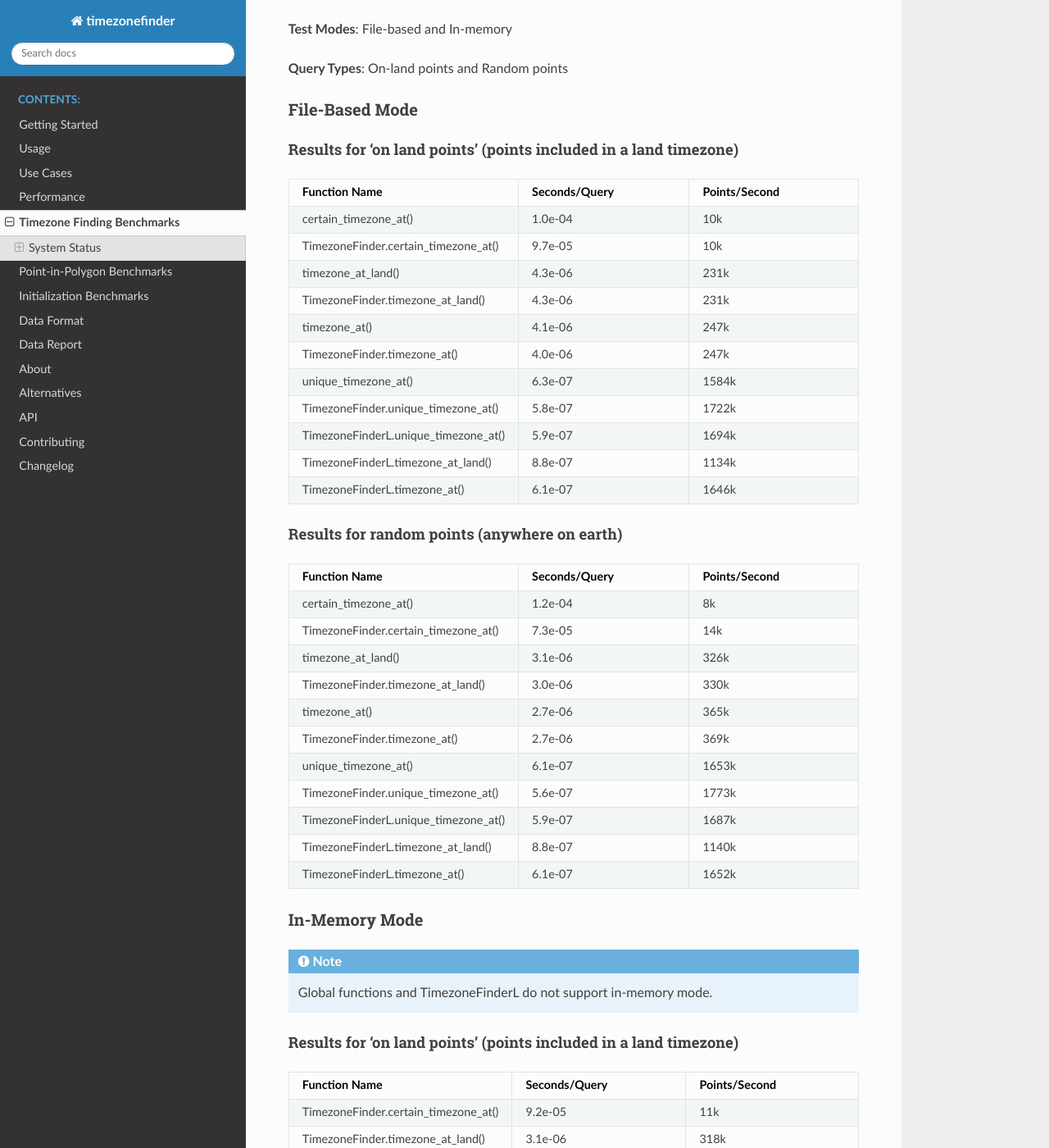
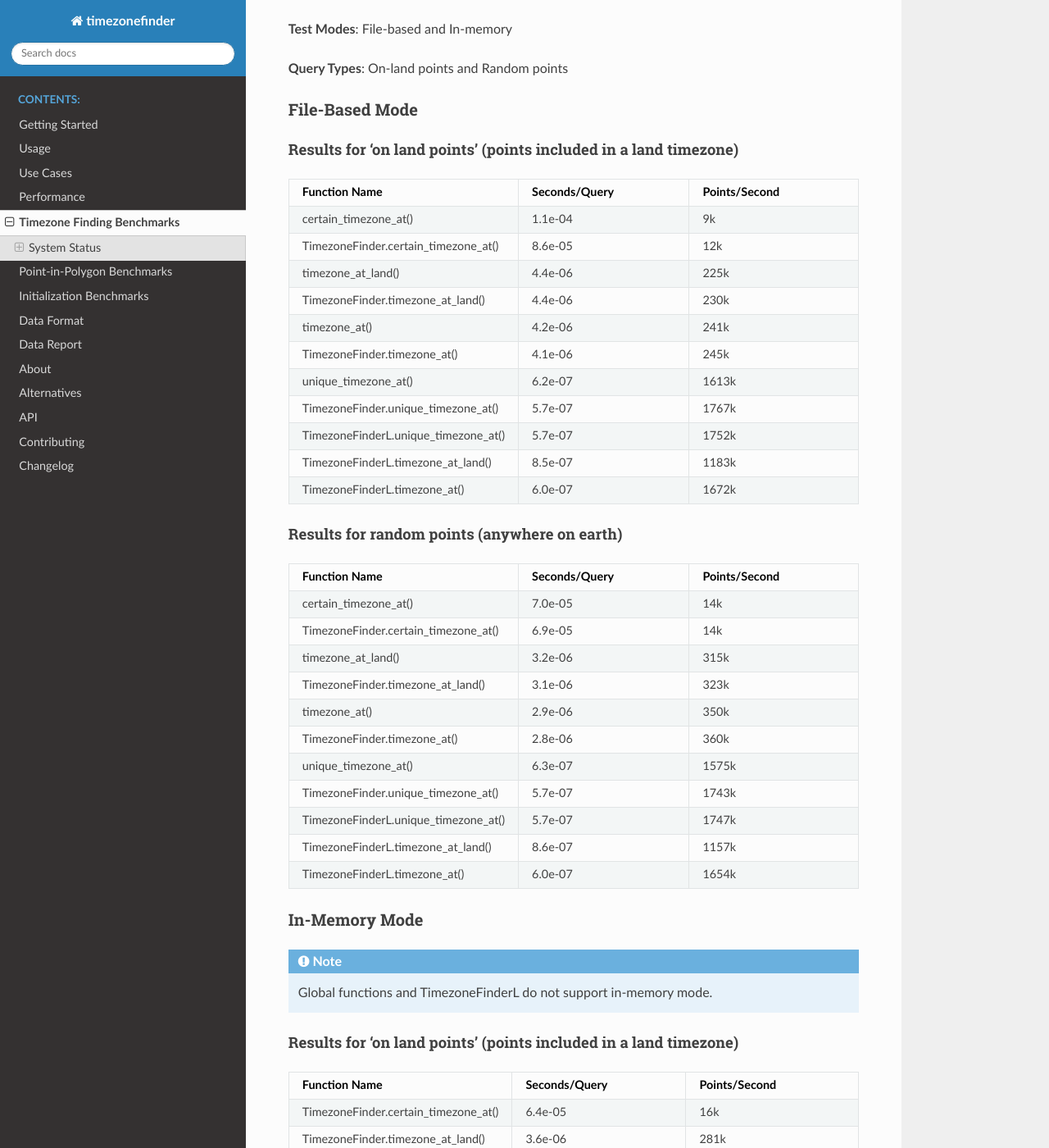
Before and after one commit to jannikmi/timezonefinder, a Sphinx documentation site: the page built from docs/benchmark_results_timezonefinding.rst, in a window 1280 px wide and 1400 px high, scrolled down 848 px. Shown: the whole window at 82% size. Built offline with Sphinx 7.4.7 and the Read the Docs theme 3.1.0, drawn with Linux system fonts in a browser that asks for light colours; some of the changed text lies outside the part shown.

Commit message:
Regenerate timezone boundary dataset for 2026a.
Updates packaged data artifacts and refreshes generated benchmark/data report docs to reflect the new source dataset.

Made-with: Cursor

```diff
--- a/docs/benchmark_results_timezonefinding.rst
+++ b/docs/benchmark_results_timezonefinding.rst
@@ -79,38 +79,38 @@ Results for 'on land points' (points included in a land timezone)
      - Seconds/Query
      - Points/Second
    * - certain_timezone_at()
-     - 1.0e-04
-     - 10k
+     - 1.1e-04
+     - 9k
    * - TimezoneFinder.certain_timezone_at()
-     - 9.7e-05
-     - 10k
+     - 8.6e-05
+     - 12k
    * - timezone_at_land()
-     - 4.3e-06
-     - 231k
+     - 4.4e-06
+     - 225k
    * - TimezoneFinder.timezone_at_land()
-     - 4.3e-06
-     - 231k
+     - 4.4e-06
+     - 230k
    * - timezone_at()
+     - 4.2e-06
+     - 241k
+   * - TimezoneFinder.timezone_at()
      - 4.1e-06
-     - 247k
-   * - TimezoneFinder.timezone_at()
-     - 4.0e-06
-     - 247k
+     - 245k
    * - unique_timezone_at()
-     - 6.3e-07
-     - 1584k
+     - 6.2e-07
+     - 1613k
    * - TimezoneFinder.unique_timezone_at()
-     - 5.8e-07
-     - 1722k
+     - 5.7e-07
+     - 1767k
    * - TimezoneFinderL.unique_timezone_at()
-     - 5.9e-07
-     - 1694k
+     - 5.7e-07
+     - 1752k
    * - TimezoneFinderL.timezone_at_land()
-     - 8.8e-07
-     - 1134k
+     - 8.5e-07
+     - 1183k
    * - TimezoneFinderL.timezone_at()
-     - 6.1e-07
-     - 1646k
+     - 6.0e-07
+     - 1672k
 
 
 
@@ -128,38 +128,38 @@ Results for random points (anywhere on earth)
      - Seconds/Query
      - Points/Second
    * - certain_timezone_at()
-     - 1.2e-04
-     - 8k
+     - 7.0e-05
+     - 14k
    * - TimezoneFinder.certain_timezone_at()
-     - 7.3e-05
+     - 6.9e-05
      - 14k
    * - timezone_at_land()
+     - 3.2e-06
+     - 315k
+   * - TimezoneFinder.timezone_at_land()
      - 3.1e-06
-     - 326k
-   * - TimezoneFinder.timezone_at_land()
-     - 3.0e-06
-     - 330k
+     - 323k
    * - timezone_at()
-     - 2.7e-06
-     - 365k
+     - 2.9e-06
+     - 350k
    * - TimezoneFinder.timezone_at()
-     - 2.7e-06
-     - 369k
+     - 2.8e-06
+     - 360k
    * - unique_timezone_at()
-     - 6.1e-07
-     - 1653k
+     - 6.3e-07
+     - 1575k
    * - TimezoneFinder.unique_timezone_at()
-     - 5.6e-07
-     - 1773k
+     - 5.7e-07
+     - 1743k
    * - TimezoneFinderL.unique_timezone_at()
-     - 5.9e-07
-     - 1687k
+     - 5.7e-07
+     - 1747k
    * - TimezoneFinderL.timezone_at_land()
-     - 8.8e-07
-     - 1140k
+     - 8.6e-07
+     - 1157k
    * - TimezoneFinderL.timezone_at()
-     - 6.1e-07
-     - 1652k
+     - 6.0e-07
+     - 1654k
 
 
 
@@ -187,17 +187,17 @@ Results for 'on land points' (points included in a land timezone)
      - Seconds/Query
      - Points/Second
    * - TimezoneFinder.certain_timezone_at()
-     - 9.2e-05
-     - 11k
+     - 6.4e-05
+     - 16k
    * - TimezoneFinder.timezone_at_land()
-     - 3.1e-06
-     - 318k
+     - 3.6e-06
+     - 281k
    * - TimezoneFinder.timezone_at()
-     - 2.8e-06
-     - 354k
+     - 3.2e-06
+     - 310k
    * - TimezoneFinder.unique_timezone_at()
-     - 5.7e-07
-     - 1755k
+     - 6.2e-07
+     - 1616k
 
 
 
@@ -215,14 +215,14 @@ Results for random points (anywhere on earth)
      - Seconds/Query
      - Points/Second
    * - TimezoneFinder.certain_timezone_at()
-     - 7.0e-05
-     - 14k
+     - 7.6e-05
+     - 13k
    * - TimezoneFinder.timezone_at_land()
-     - 2.2e-06
-     - 447k
+     - 2.3e-06
+     - 433k
    * - TimezoneFinder.timezone_at()
-     - 1.9e-06
-     - 524k
+     - 2.0e-06
+     - 497k
    * - TimezoneFinder.unique_timezone_at()
-     - 5.7e-07
-     - 1757k
+     - 5.8e-07
+     - 1731k
```
Also changed, not shown: docs/benchmark_results_initialization.rst (+11 -11 lines), docs/benchmark_results_polygon.rst (+5 -5 lines), docs/data_report.rst (+40 -40 lines), 13 other files.
